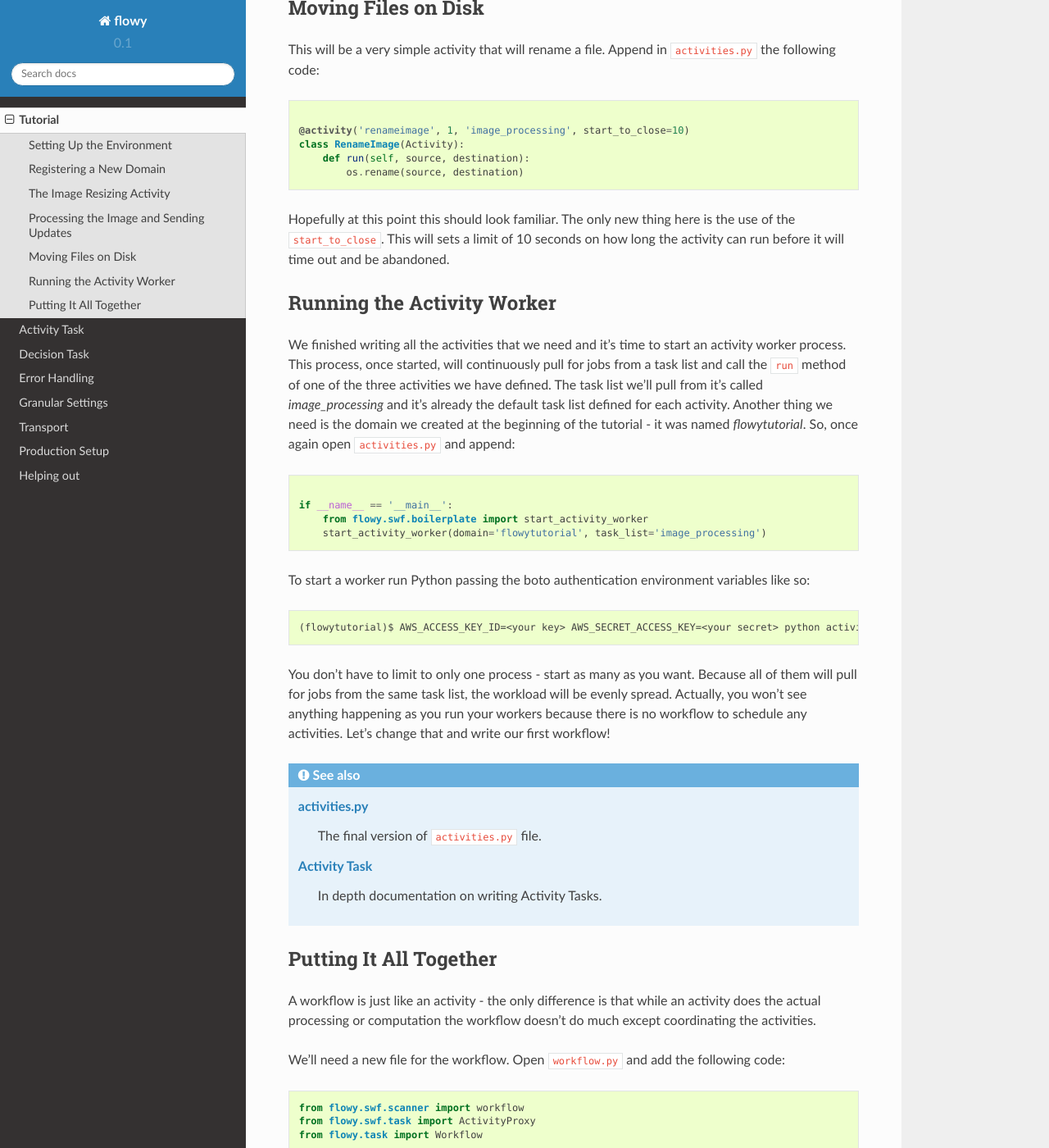
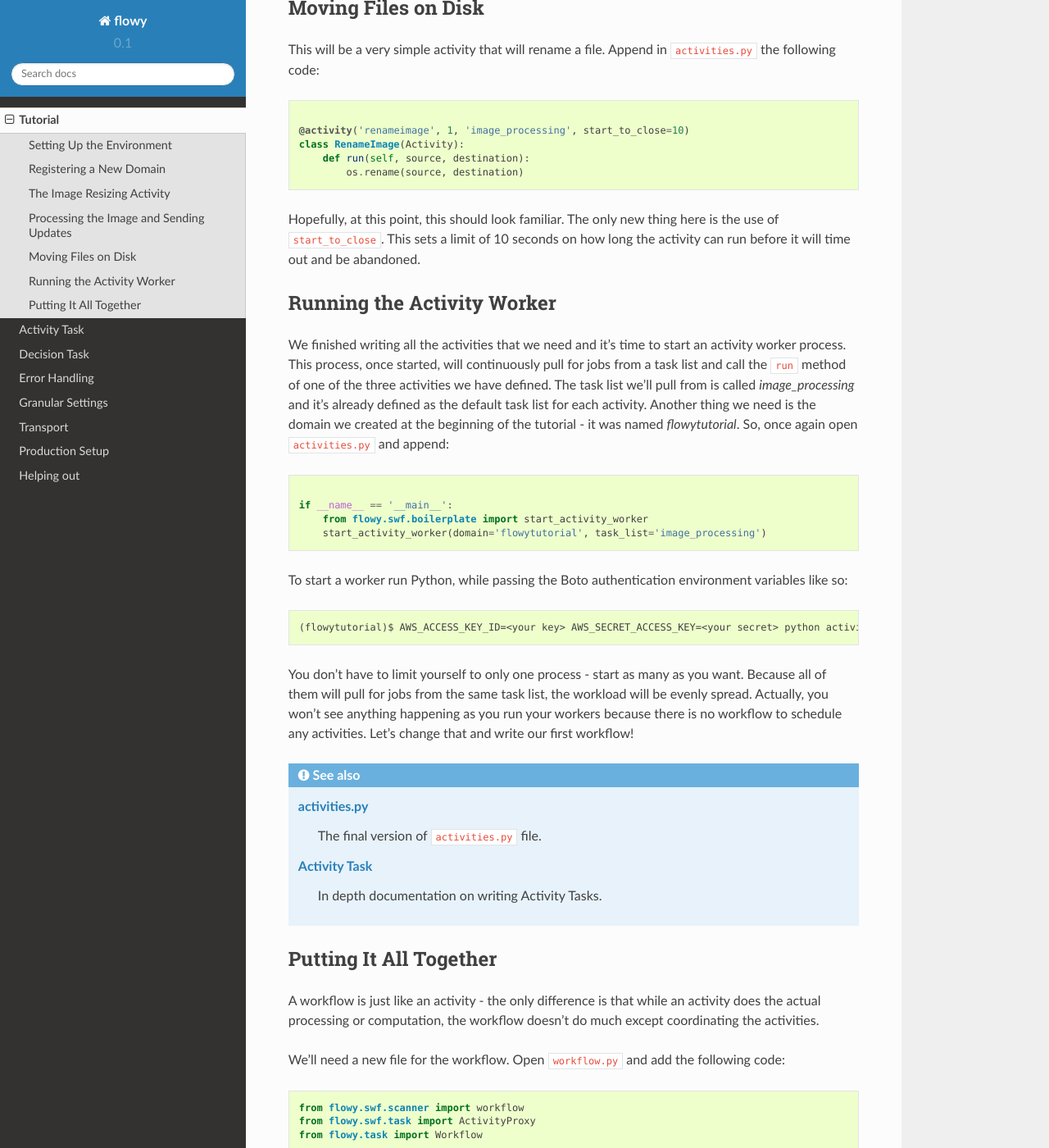
Before and after one commit to severb/flowy, a Sphinx documentation site: the page built from docs/tutorial/tutorial.rst, in a window 1280 px wide and 1400 px high, scrolled down 4363 px. Shown: the whole window at 82% size. Built offline with Sphinx 7.4.7 and the Read the Docs theme 2.0.0, drawn with Linux system fonts in a browser that asks for light colours; some of the changed text lies outside the part shown.

Commit message:
Add commas

```diff
--- a/docs/tutorial/tutorial.rst
+++ b/docs/tutorial/tutorial.rst
@@ -113,10 +113,10 @@
 .. note::
 
     This tutorial tries to keep things easy to understand and not necessarily
-    robust. As you may have noticed we are saving the resized image to the
+    robust. As you may have noticed, we are saving the resized image to the
     local disk. This assumes that all your workers will run on the same
     machine. As soon as you start to distribute the work across multiple
-    machines you will have a problem. In that case a better solution would be
+    machines, you will have a problem. In that case, a better solution would be
     to use a shared storage system.
 
 
@@ -171,9 +171,9 @@
     :lines: 63-67
     :language: python
 
-Hopefully at this point this should look familiar. The only new thing here is
-the use of the ``start_to_close``. This will sets a limit of 10 seconds on how
-long the activity can run before it will time out and be abandoned.
+Hopefully, at this point, this should look familiar. The only new thing here is
+the use of ``start_to_close``. This sets a limit of 10 seconds on how long
+the activity can run before it will time out and be abandoned.
 
 
 Running the Activity Worker
@@ -182,8 +182,8 @@
 We finished writing all the activities that we need and it's time to start an
 activity worker process. This process, once started, will continuously pull for
 jobs from a task list and call the ``run`` method of one of the three
-activities we have defined. The task list we'll pull from it's called
-*image_processing* and it's already the default task list defined for each
+activities we have defined. The task list we'll pull from is called
+*image_processing* and it's already defined as the default task list for each
 activity. Another thing we need is the domain we created at the beginning of
 the tutorial - it was named *flowytutorial*. So, once again open
 ``activities.py`` and append:
@@ -192,17 +192,17 @@
     :lines: 69-72
     :language: python
 
-To start a worker run Python passing the boto authentication environment
+To start a worker run Python, while passing the Boto authentication environment
 variables like so::
 
     (flowytutorial)$ AWS_ACCESS_KEY_ID=<your key> AWS_SECRET_ACCESS_KEY=<your secret> python activities.py
 
 
-You don't have to limit to only one process - start as many as you want.
-Because all of them will pull for jobs from the same task list, the workload
-will be evenly spread. Actually, you won't see anything happening as you run
-your workers because there is no workflow to schedule any activities. Let's
-change that and write our first workflow!
+You don't have to limit yourself to only one process - start as many as you
+want.  Because all of them will pull for jobs from the same task list, the
+workload will be evenly spread. Actually, you won't see anything happening as
+you run your workers because there is no workflow to schedule any activities.
+Let's change that and write our first workflow!
 
 .. seealso::
 
@@ -216,8 +216,8 @@
 -----------------------
 
 A workflow is just like an activity - the only difference is that while an
-activity does the actual processing or computation the workflow doesn't do much
-except coordinating the activities.
+activity does the actual processing or computation, the workflow doesn't do
+much except coordinating the activities.
 
 We'll need a new file for the workflow. Open ``workflow.py`` and add the
 following code:
@@ -225,7 +225,7 @@
 .. literalinclude:: workflow.py
     :language: python
 
-The structure of this file is simlar with the one we have for activities but
+The structure of this file is simlar with the one we have for activities, but
 there are many subtle (and very important) differences that we'll talk about.
 
 
```
